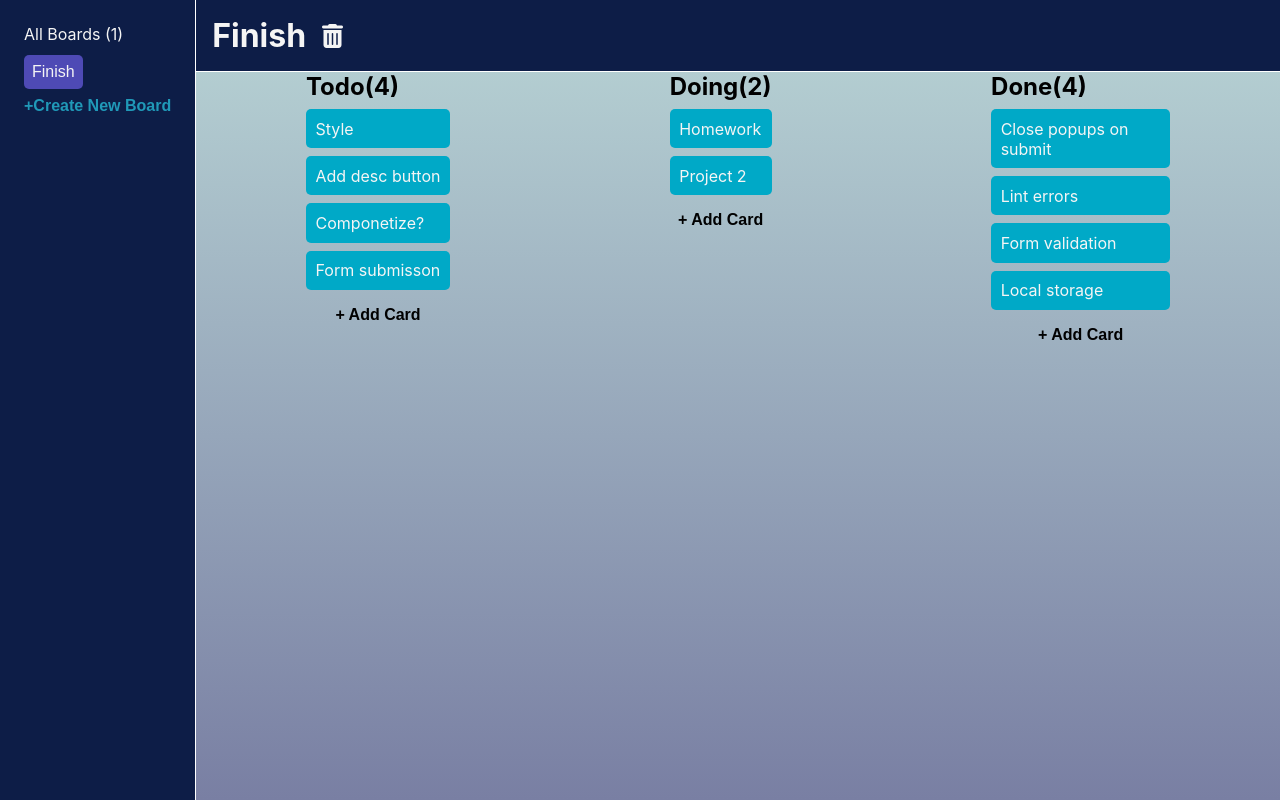
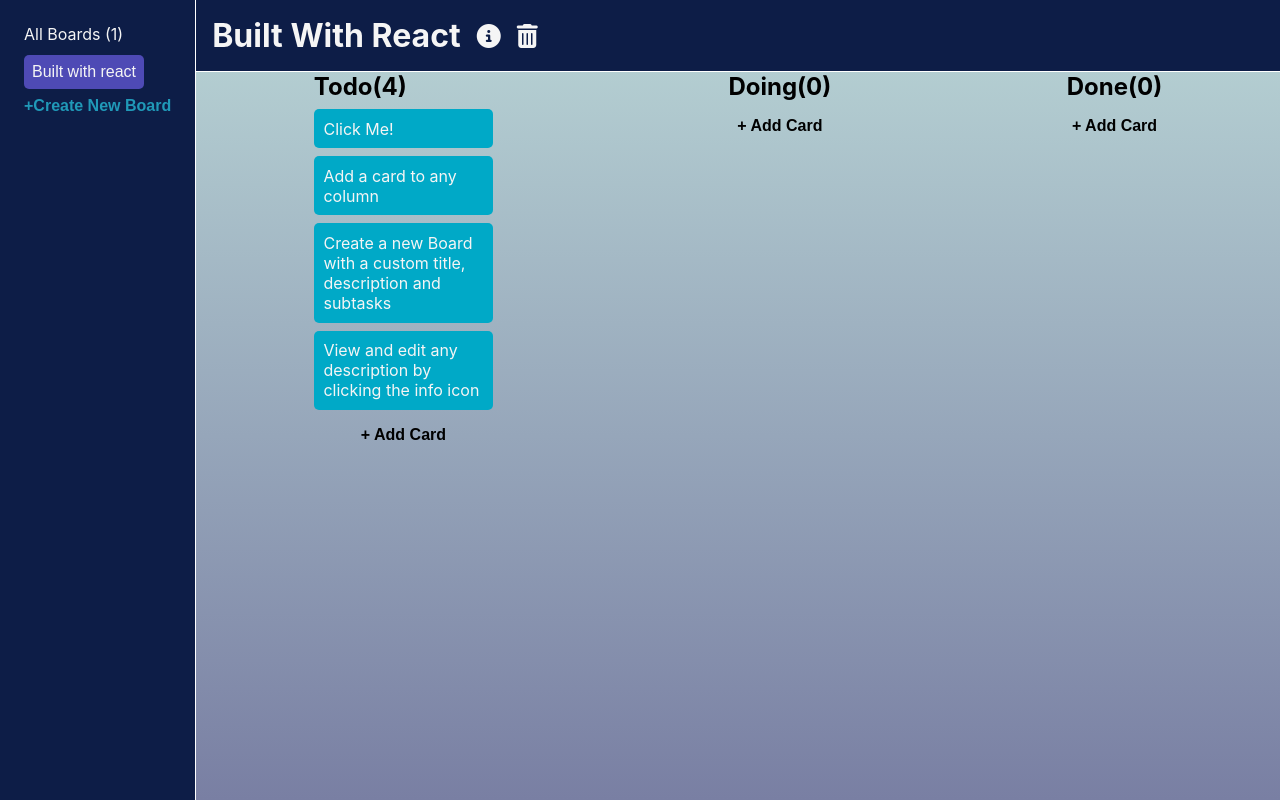
Before and after one commit to allmtz/task-tracker, a React (Create React App) app: page / in a window 1280 px wide. Built offline with nearby package versions, Linux system fonts and the light colour scheme.

Commit message:
added editable description popup

```diff
--- a/src/App.css
+++ b/src/App.css
@@ -63,17 +63,39 @@
 
 /* everything popup */
 .popupContainer,
-.add-card-container {
+.add-card-container,
+.desc-container {
   position: absolute;
   height: 100%;
-  width: 100%;
+  width: 100%;            /*chage to none or flex*/
   display: none;
-  /*chage to none or flex*/
   justify-content: center;
   align-items: center;
   color: whitesmoke;
 
   background-color: rgba(8, 8, 20, 0.644);
+}
+
+.desc-container{
+  flex-direction: column;
+}
+
+.desc-card {
+  background-color: var(--sidebar-bg-color);
+  padding: 1.5rem;
+  max-width: 20rem;
+  border-radius: 5px;
+}
+
+.desc-container button {
+  cursor: pointer;
+  width: 100%;
+  height: 15%;
+}
+
+.edit-desc-box {
+  margin: .5rem 0 .5rem 0;
+  width: 100%;
 }
 
 .addTaskWindow,
@@ -97,7 +119,8 @@
   width: 100%;
 }
 
-.descInputBox {
+.descInputBox,
+.edit-desc-box {
   outline: none;
   padding: 0.5rem;
   border-radius: 3px;
@@ -151,7 +174,7 @@
 }
 
 /* header */
-.trashcan {
+.icon {
   font-size: 1.5rem;
   color: whitesmoke;
   align-self: center;
@@ -160,6 +183,10 @@
 
 .trashcan:hover {
   color: red;
+}
+
+.info:hover {
+  color: green;
 }
 
 /* sidebar */
--- a/src/App.js
+++ b/src/App.js
@@ -8,29 +8,32 @@
 import Header from "./components/Header";
 import AddCardPopup from "./AddCardPopup";
 import CreateBoardPopup from "./components/CreateBoardPopup";
+import DescPopup from "./components/DescPopup";
 
 function App() {
   let cardType = "";
 
   const backup = {
-    title: "...There's always netflix ?",
+    title: "...There's always Netflix ?",
     todo: [],
     doing: [],
     done: [],
     key: 1,
+    desc: "Don't forget Snacks !"
   };
   const defaultBoards = [
     {
-      title: "finish",
-      todo: ["style", "add desc button", "componetize?", "form submisson"],
-      doing: ["homework", "project 2"],
-      done: [
-        "close popups on submit",
-        "lint errors",
-        "form validation",
-        "local storage",
+      title: "Built with react",
+      todo: [
+        "Click Me!",
+        "Add a card to any column",
+        "Create a new Board with a custom title, description and subtasks",
+        "View and edit any description by clicking the info icon"
       ],
+      doing: [],
+      done: [],
       key: 2,
+      desc:'"To improve is to change; to be perfect is to change often." \n-Winston Churchill',
     },
   ];
 
@@ -195,6 +198,28 @@
     }
   }
 
+  function openDesc(){
+    descWindow.current.style.display = 'flex'
+    editDescBox.current.value = focusedBoard.desc
+
+  }
+
+  function closeDescPopup(){
+    const newDesc = editDescBox.current.value
+
+    const boardsClone = [...boards]
+
+    boardsClone.forEach( board => {
+      if (Number(board.key) === focusedBoard.key){
+        board.desc = newDesc
+      }
+    })
+
+    setBoards(boardsClone)
+
+    descWindow.current.style.display = "none";
+  }
+
   const createBoardBtn = useRef(null);
   const closePopupBtn = useRef(null);
   const popupWindow = useRef(null);
@@ -203,6 +228,8 @@
   const addCardWindow = useRef(null);
   const addCardInput = useRef(null);
   const subtaskInputContainer = useRef(null);
+  const descWindow= useRef(null);
+  const editDescBox= useRef(null);
 
   return (
     <div className="container">
@@ -223,6 +250,11 @@
         addCardWindow={addCardWindow}
         closePopupBtn={closePopupBtn}
       />
+      <DescPopup
+        descWindow={descWindow}
+        editDescBox={editDescBox}
+        closeDescPopup={closeDescPopup}
+      />
 
       <div className="sidebar">
         <BoardList
@@ -241,6 +273,7 @@
           focusedBoard={focusedBoard}
           capitalizeFirstLetter={capitalizeFirstLetter}
           deleteBoard={deleteBoard}
+          openDesc={openDesc}
         />
         <div className="main">
           <Todo
--- a/src/components/CreateBoardPopup.js
+++ b/src/components/CreateBoardPopup.js
@@ -28,7 +28,7 @@
                 cols="30"
                 rows="10"
               ></textarea>
-              <p>todo</p>
+              <p>Todo</p>
               <div ref={subtaskInputContainer} className="subtaskContainer">
                 <div className="subInput-close">
                   <input className="defaultInputBox" type="text" />
--- /dev/null
+++ b/src/components/DescPopup.js
@@ -0,0 +1,16 @@
+function DescPopup({descWindow, editDescBox, closeDescPopup}){
+    return(
+        <div className="desc-container" ref={descWindow}>
+        <div className="desc-card">
+          <h2>Description</h2>
+          <textarea ref={editDescBox}  className="edit-desc-box" cols="30" rows="10"></textarea>
+          <button onClick={() => closeDescPopup()}>Close</button>
+
+        </div>
+      </div>
+
+
+    )
+}
+
+export default DescPopup
--- a/src/components/Header.js
+++ b/src/components/Header.js
@@ -1,4 +1,4 @@
-function Header({ focusedBoard, capitalizeFirstLetter, deleteBoard }) {
+function Header({ focusedBoard, capitalizeFirstLetter, deleteBoard, openDesc }) {
   return (
     <div className="header">
       <h1>
@@ -8,8 +8,12 @@
           .join(" ")}
       </h1>
       <i
+        onClick={() => openDesc()}
+        className="icon info fa-solid fa-circle-info"
+      ></i>
+      <i
         onClick={() => deleteBoard()}
-        className="trashcan fa-solid fa-trash-can"
+        className="icon trashcan fa-solid fa-trash-can"
       ></i>
     </div>
   );
```
